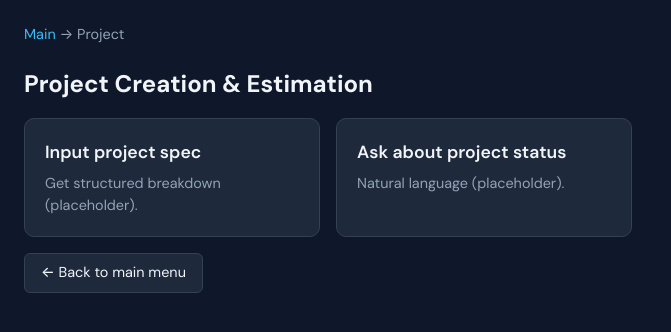
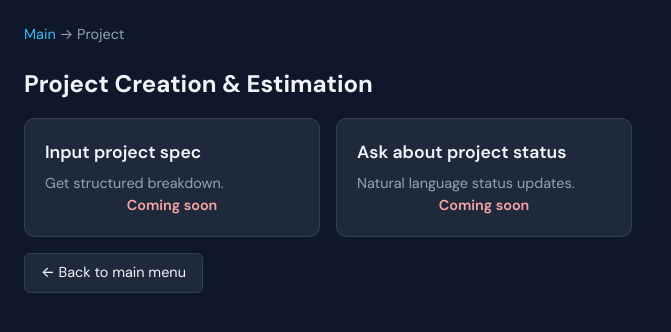
Before and after one commit to bforsberg-uvu/WingmanEM, a Python web app: template templates/project.html in a window 1280 px wide. Shown: the part 155-487 px from the top of the page, without its empty margins (0-671 px from the left). Run offline with Jinja, Linux system fonts and the light colour scheme; the template is opened without the code that fills it, so the values that code supplies are empty.

Commit message:
Update project menu card ordering and coming-soon styling.
Move project card to the end of the main menu, remove not-implemented placeholders from project subitems, and style "Coming soon" as a centered light-red line beneath descriptions.

Made-with: Cursor

```diff
--- a/static/css/style.css
+++ b/static/css/style.css
@@ -272,6 +272,12 @@ a:hover {
   margin: 0;
   color: var(--text-muted);
   font-size: 0.9rem;
+}
+.coming-soon {
+  color: #fca5a5;
+  font-weight: 600;
+  display: block;
+  text-align: center;
 }
 
 /* Tip box */
--- a/templates/project.html
+++ b/templates/project.html
@@ -10,11 +10,11 @@
   <div class="menu-grid">
     <div class="card">
       <h3>Input project spec</h3>
-      <p>Get structured breakdown (placeholder).</p>
+      <p>Get structured breakdown.<br><span class="coming-soon">Coming soon</span></p>
     </div>
     <div class="card">
       <h3>Ask about project status</h3>
-      <p>Natural language (placeholder).</p>
+      <p>Natural language status updates.<br><span class="coming-soon">Coming soon</span></p>
     </div>
   </div>
   <p style="margin-top: 1rem;"><a href="{{ url_for('index') }}" class="btn">← Back to main menu</a></p>
```
Also changed, not shown: templates/main.html (+6 -6 lines).
